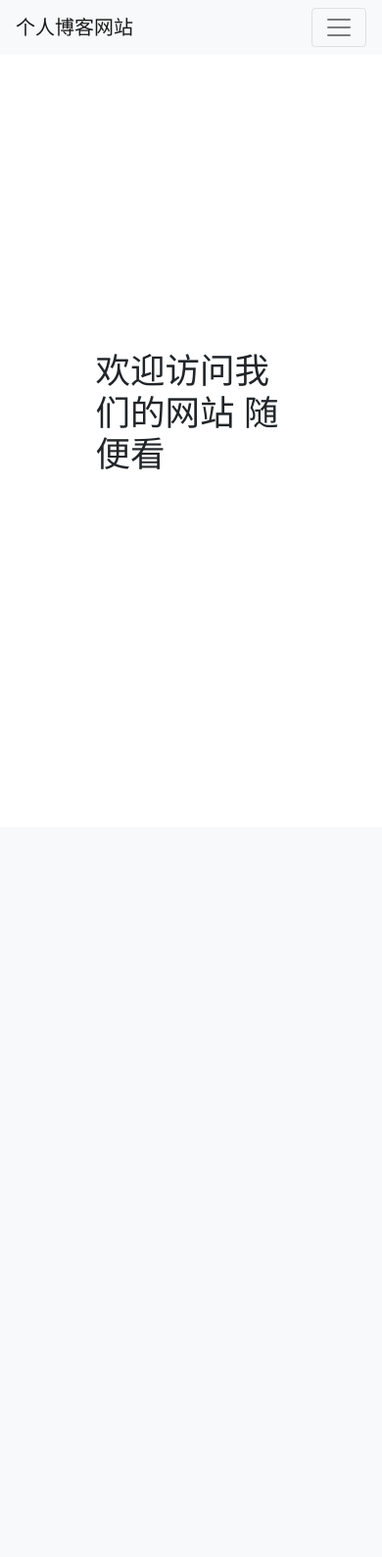
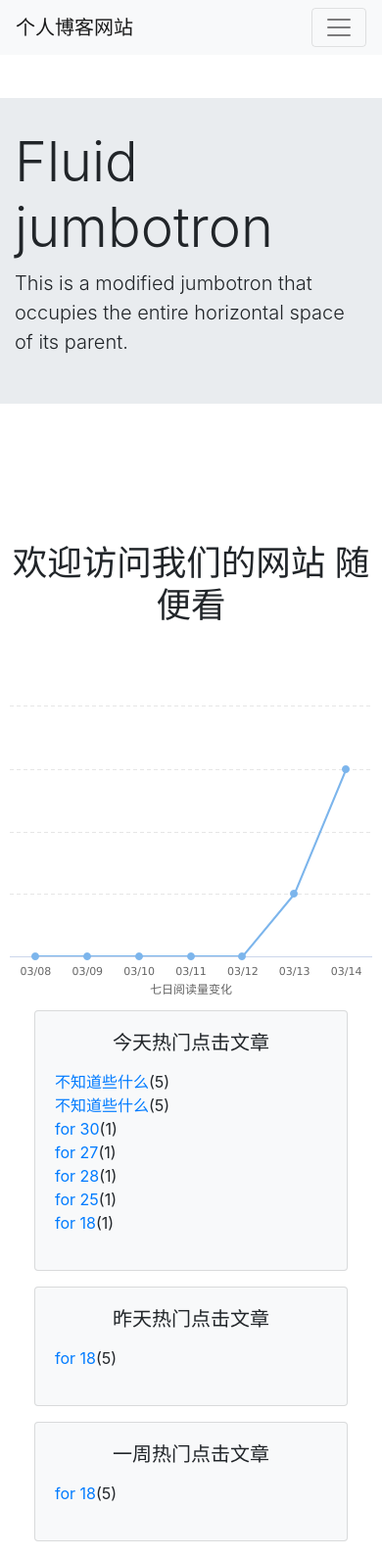
Before and after one commit to zhio/mywebsite, a Django app: page / in a window 390 px wide. Shown: the whole page at 98% size. Before the commit the page ends 479 px from the top, so only its background shows below. Run offline with Django 3.2, Linux system fonts and the light colour scheme; data comes from the database, SQL or seed files in the repository; both versions use the stored data as it was after the commit; some libraries are stand-ins or nearby versions.

Commit message:
基本框架完成

```diff
--- a/blog/models.py
+++ b/blog/models.py
@@ -1,35 +1,31 @@
 from django.db import models
-from django.db.models.fields import exceptions
 from django.contrib.auth.models import User
+from django.contrib.contenttypes.fields import GenericRelation
 from ckeditor_uploader.fields import RichTextUploadingField
+from read_statistics.models import ReadNumExpandMethod,ReadDetail
 # Create your models here.
+
+
 class Blog_Type(models.Model):#博客类型
     type_name = models.CharField(max_length=15)
 
     def __str__(self):
         return self.type_name
 
-class Blog(models.Model):#博客
+class Blog(models.Model,ReadNumExpandMethod):#博客
     title = models.CharField(max_length=50)
     blog_type = models.ForeignKey(Blog_Type,on_delete=models.DO_NOTHING)
     content = RichTextUploadingField()
     author = models.ForeignKey(User,on_delete=models.DO_NOTHING)
+    read_details = GenericRelation(ReadDetail)
     created_time = models.DateTimeField(auto_now_add=True)
     last_updated_time = models.DateTimeField(auto_now=True)
+
     def __str__(self):
         return "<Blog:%s>" % self.title
 
     class Meta:
         ordering = ['-created_time']
-    '''
-    def get_read_num(self):
-        try:
-            return self.readnum.read_num
-        except exceptions.ObjectDoesNotExist:
-            return 0
-    '''
-
-
 
 '''
 class ReadNum(models.Model):
--- a/mywebsite/views.py
+++ b/mywebsite/views.py
@@ -1,5 +1,35 @@
+import datetime
 from django.shortcuts import render_to_response
+from django.contrib.contenttypes.models import ContentType
+from django.utils import timezone
+from django.db.models import Sum
+from django.core.cache import cache
+from read_statistics.utils import get_seven_days_read_date,get_today_hot_data,get_yesterday_hot_data
+from blog.models import Blog
+
+def get_7_days_hot_blogs():
+    today = timezone.now().date()
+    date = today - datetime.timedelta(days = 7)
+    blogs = Blog.objects \
+                .filter(read_details__date__lt=today,read_details__date__gte=date) \
+                .values('id','title') \
+                .annotate(read_num_sum=Sum('read_details__read_num')) \
+                .order_by('-read_num_sum')
+    return blogs[:7]
 
 def home(request):
+    blog_content_type = ContentType.objects.get_for_model(Blog)
+    dates,read_nums = get_seven_days_read_date(blog_content_type)
+    #获取缓存
+    hot_blogs_for_7_days=cache.get('hot_blogs_for_7_days')
+    if hot_blogs_for_7_days is None:
+        hot_blogs_for_7_days = get_7_days_hot_blogs()
+        cache.set('hot_blogs_for_7_days',hot_blogs_for_7_days,3600)
+
     context = {}
+    context['dates'] = dates
+    context['read_nums'] = read_nums
+    context['today_hot_data'] = get_today_hot_data(blog_content_type)
+    context['yesterday_hot_data'] = get_yesterday_hot_data(blog_content_type)
+    context['hot_blogs_for_7_days'] =hot_blogs_for_7_days
     return render_to_response('home.html',context)
--- a/read_statistics/admin.py
+++ b/read_statistics/admin.py
@@ -1,7 +1,11 @@
 from django.contrib import admin
-from .models import ReadNum
+from .models import ReadNum,ReadDetail
 
 # Register your models here.
 @admin.register(ReadNum)
 class ReadNumAdmin(admin.ModelAdmin):
     list_display = ('read_num','content_object')
+
+@admin.register(ReadDetail)
+class ReadDetailAdmin(admin.ModelAdmin):
+    list_display = ('date','read_num','content_object')
--- a/read_statistics/models.py
+++ b/read_statistics/models.py
@@ -1,10 +1,28 @@
 from django.db import models
+from django.db.models.fields import exceptions
 from django.contrib.contenttypes.fields import GenericForeignKey
 from django.contrib.contenttypes.models import ContentType
-
+from django.utils import timezone
 class ReadNum(models.Model):
     read_num = models.IntegerField(default=0)
 
     content_type = models.ForeignKey(ContentType, on_delete=models.DO_NOTHING)
     object_id = models.PositiveIntegerField()
     content_object = GenericForeignKey('content_type', 'object_id')
+
+class ReadNumExpandMethod():
+    def get_read_num(self):
+        try:
+            ct= ContentType.objects.get_for_model(self)
+            readnum = ReadNum.objects.get(content_type = ct,object_id=self.pk)
+            return readnum.read_num
+        except exceptions.ObjectDoesNotExist:
+            return 0
+
+class ReadDetail(models.Model):
+    date = models.DateField(default=timezone.now)
+    read_num = models.IntegerField(default=0)
+
+    content_type = models.ForeignKey(ContentType, on_delete=models.DO_NOTHING)
+    object_id = models.PositiveIntegerField()
+    content_object = GenericForeignKey('content_type', 'object_id')
--- /dev/null
+++ b/read_statistics/utils.py
@@ -0,0 +1,56 @@
+import datetime
+from django.contrib.contenttypes.models import ContentType
+from django.utils import timezone
+from django.db.models import Sum
+from .models import ReadNum,ReadDetail
+
+def read_statistics_once_read(request,obj):
+    ct= ContentType.objects.get_for_model(obj)
+    key = "%s_%s_read" % (ct.model,obj.pk)
+
+    if not request.COOKIES.get(key):
+        #总阅读数+1
+        readnum,created = ReadNum.objects.get_or_create(content_type=ct,object_id=obj.pk)
+        #计数加一
+        readnum.read_num +=1
+        readnum.save()
+        #当前阅读数+1
+        date = timezone.now().date()
+        readDetail,created = ReadDetail.objects.get_or_create(content_type=ct,object_id=obj.pk,date=date)
+        readDetail.read_num +=1
+        readDetail.save()
+    return key
+
+def get_seven_days_read_date(content_type):
+    today = timezone.now().date()
+    read_nums =[]
+    dates = []
+
+    for i in range(6,-1,-1):
+        date =today - datetime.timedelta(days=i)
+        dates.append(date.strftime('%m/%d'))
+        read_details = ReadDetail.objects.filter(content_type=content_type,date=date)
+        result = read_details.aggregate(read_num_sum=Sum('read_num'))
+        read_nums.append(result['read_num_sum'] or 0)
+    return dates,read_nums
+
+def get_today_hot_data(content_type):
+    today = timezone.now().date()
+    read_details = ReadDetail.objects.filter(content_type=content_type,date=today).order_by('-read_num')
+    return read_details[:7]
+
+def get_yesterday_hot_data(content_type):
+    today = timezone.now().date()
+    yesterday = today - datetime.timedelta(days=1)
+    read_details = ReadDetail.objects.filter(content_type=content_type,date=yesterday).order_by('-read_num')
+    return read_details[:7]
+
+def get_7_days_hot_data(content_type):
+    today = timezone.now().date()
+    date = today - datetime.timedelta(days = 7)
+    read_details = ReadDetail.objects \
+                             .filter(content_type=content_type,date__lt=today,date__gte=date) \
+                             .values('content_object','object_id') \
+                             .annotate(read_num_sum=Sum('read_num_sum')) \
+                             .order_by('-read_num')
+    return read_details[:7]
--- a/static/css/home.css
+++ b/static/css/home.css
@@ -1,7 +1,12 @@
 h3.home-content{
     font-size: 222%;
-    position: absolute;
-    left: 50%;
-    top:50%;
-    transform: translate(-50%,-50%);
+    text-align:center;
+    margin-top: 4em;
+    margin-bottom: 2em;
 }
+div#container{
+    margin: 0 auto;
+    height: 20em;
+    min-width: 20em;
+    max-width: 30em;
+}
--- a/templates/home.html
+++ b/templates/home.html
@@ -5,10 +5,110 @@
 {% endblock %}
 {% block header_extends %}
     <link rel="stylesheet" href="{% static "css/home.css"%}">
+    <script src="http://cdn.hcharts.cn/highcharts/highcharts.js"></script>
 {% endblock %}
 {% block nav_home_active%}
 active
 {% endblock%}
 {% block content %}
+<div class="site-wrapper">
+    <div class="jumbotron jumbotron-fluid">
+        <div class="container">
+          <h1 class="display-4">Fluid jumbotron</h1>
+          <p class="lead">This is a modified jumbotron that occupies the entire horizontal space of its parent.</p>
+        </div>
+    </div>
+</div>
     <h3 class="home-content">欢迎访问我们的网站 随便看</h3>
+    <div id="container" ></div>
+
+    <div class="row">
+        <div class="col-sm">
+            <div class="card mx-auto bg-light center mb-3" style="max-width: 20rem;">
+                    <div class="card-body">
+                        <h5 class="card-title text-center">今天热门点击文章</h5>
+                        <p class="card-text">
+                            <ul class="list-inline">
+                                {% for hot_data in today_hot_data %}
+                                    <li><a class="card-link" href="{% url 'blog_detail' hot_data.content_object.pk %}">{{ hot_data.content_object.title}}</a>({{ hot_data.read_num}})</li>
+
+                                {%empty%}
+                                    <li>今天没有热门博客</li>
+                                {%endfor%}
+                            </ul>
+                        </p>
+                    </div>
+            </div>
+
+        </div>
+    <div class="col-sm">
+        <div class="card mx-auto bg-light center mb-3" style="max-width: 20rem;">
+                <div class="card-body">
+                    <h5 class="card-title text-center">昨天热门点击文章</h5>
+                    <p class="card-text">
+                        <ul class="list-inline">
+                            {% for hot_data in yesterday_hot_data %}
+                                <li><a href="{% url 'blog_detail' hot_data.content_object.pk %}">{{ hot_data.content_object.title}}</a>({{ hot_data.read_num}})</li>
+
+                            {%empty%}
+                                <li>昨天没有热门博客</li>
+                            {%endfor%}
+                        </ul>
+                    </p>
+                </div>
+        </div>
+    </div>
+    <div class="col-sm">
+        <div class="card mx-auto bg-light center mb-3" style="max-width: 20rem;">
+                <div class="card-body">
+                    <h5 class="card-title text-center">一周热门点击文章</h5>
+                    <p class="card-text">
+                        <ul class="list-inline">
+                            {% for hot_blog in hot_blogs_for_7_days %}
+                                <li><a href="{% url 'blog_detail' hot_blog.id %}">{{ hot_blog.title}}</a>({{ hot_blog.read_num_sum}})</li>
+
+                            {%empty%}
+                                <li>一周内没有热门博客</li>
+                            {%endfor%}
+                        </ul>
+                    </p>
+                </div>
+        </div>
+    </div>
+</div>
+
+
+    <script>
+        // 图表配置
+        var options = {
+            chart: {type: 'line'},
+            title: {text: null},
+            xAxis: {
+                categories: {{dates|safe}},
+                tickmarkPlacement: 'on',
+                title:{text:'七日阅读量变化'}
+            },
+            yAxis: {
+                title: {text: null },
+                labels:{enabled:false},
+                gridLineDashStyle:'Dash',
+            },
+            series: [{                              // 数据列
+                name: '阅读量',                        // 数据列名
+                data:{{ read_nums }}
+            }],
+            plotOptions:{
+                line:{
+                    dateLabels:{
+                        enabled:true
+                    }
+                }
+            },
+            legend : {enabled:false},
+            credits : {enabled:false},
+
+        };
+        // 图表初始化函数
+        var chart = Highcharts.chart('container', options);
+    </script>
 {% endblock %}
```
Also changed, not shown: blog/admin.py (+1 -6 lines), blog/views.py (+5 -15 lines), mywebsite/settings.py (+8 -0 lines), db.sqlite3, read_statistics/migrations/0002_readdetail.py (added).
